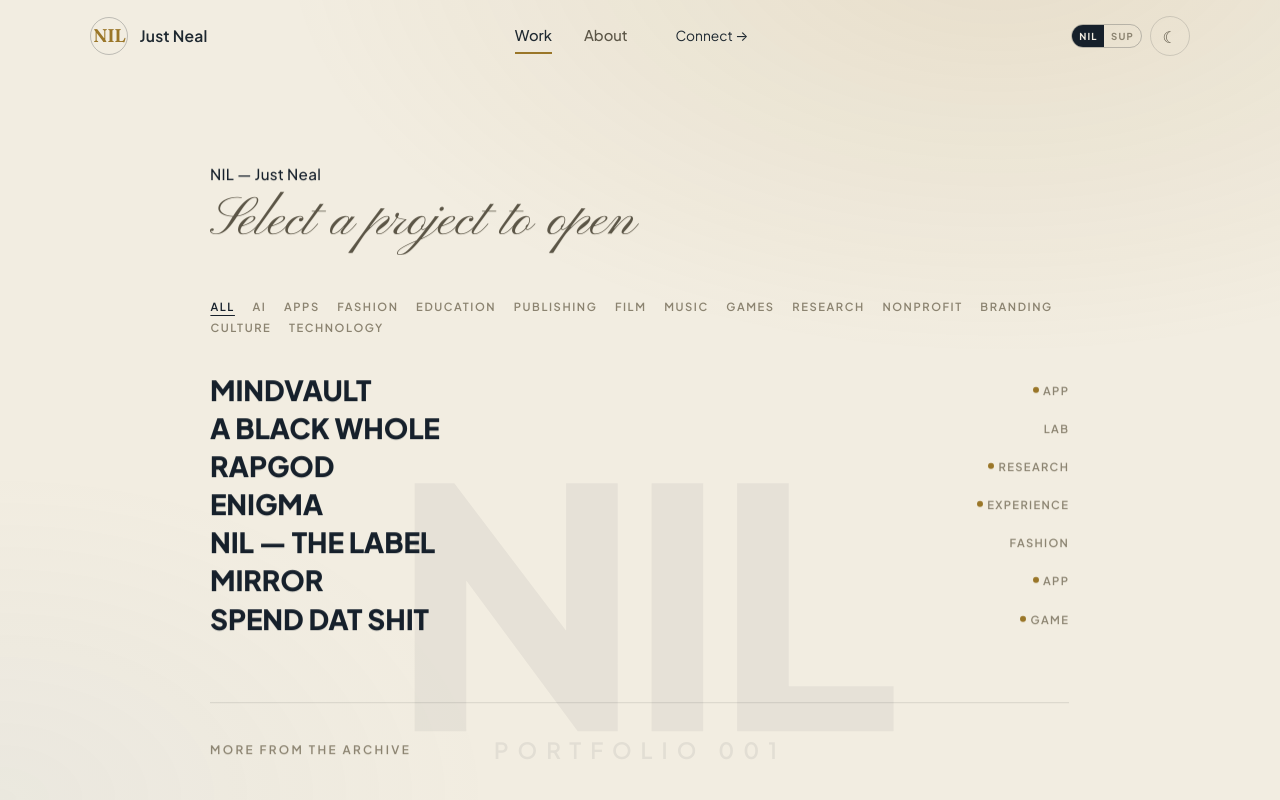
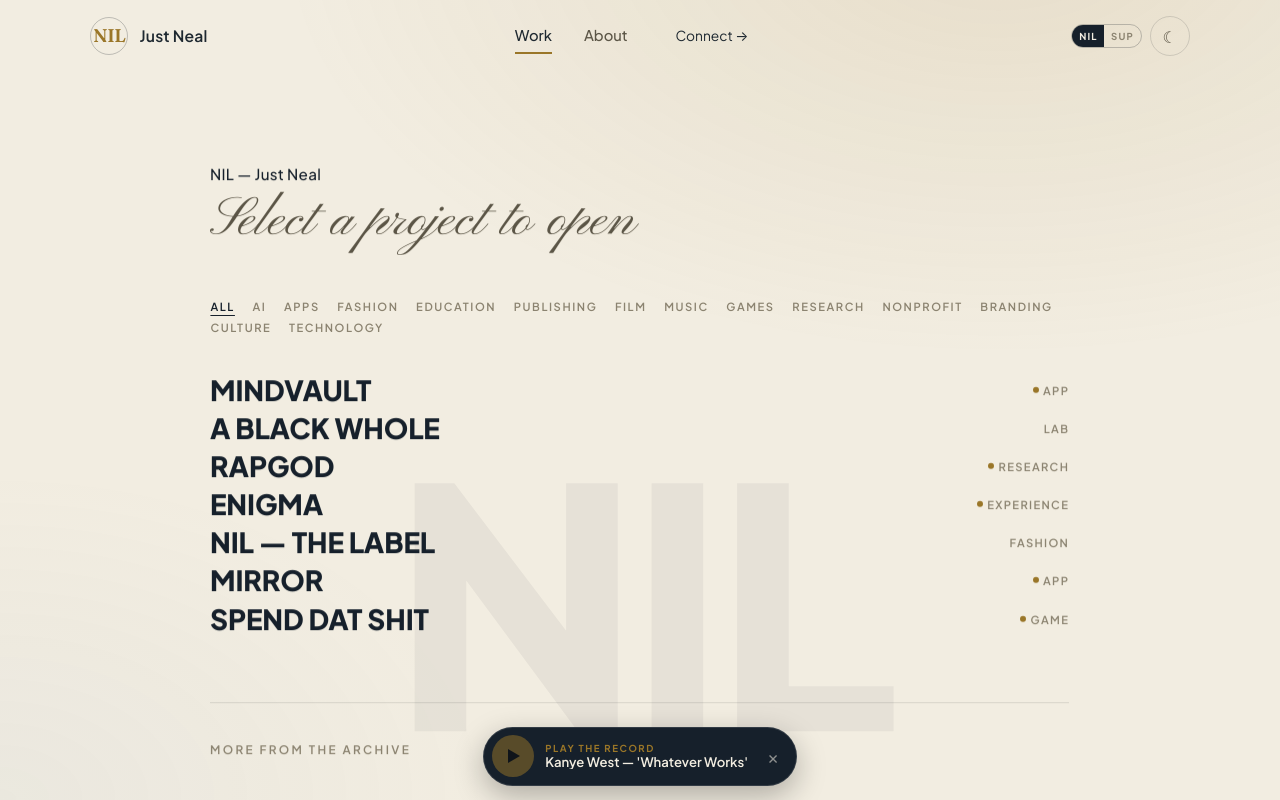
Before and after one commit to LordNealio/portfolio, a React (Vite) app: page /work in a window 1280 px wide. Shown: the top 800 px of the page. Built offline with nearby package versions, Linux system fonts and the light colour scheme.

Commit message:
feat(work): add floating SoundCloud player — Kanye West 'Whatever Works'
Co-Authored-By: Claude Opus 4.6 <noreply@anthropic.com>

```diff
--- a/src/pages/Work.tsx
+++ b/src/pages/Work.tsx
@@ -1,4 +1,5 @@
 import { ArchiveList } from "../components/ArchiveList";
+import { PlayerBar } from "../components/PlayerBar";
 import { useReveal } from "../lib/useReveal";
 
 export function Work() {
@@ -16,6 +17,7 @@ export function Work() {
         <p className="ed-script reveal">Select a project to open</p>
         <ArchiveList />
       </div>
+      <PlayerBar trackUrl="https://soundcloud.com/kanyewest/whatever-works" label="Kanye West — 'Whatever Works'" />
     </section>
   );
 }
```
